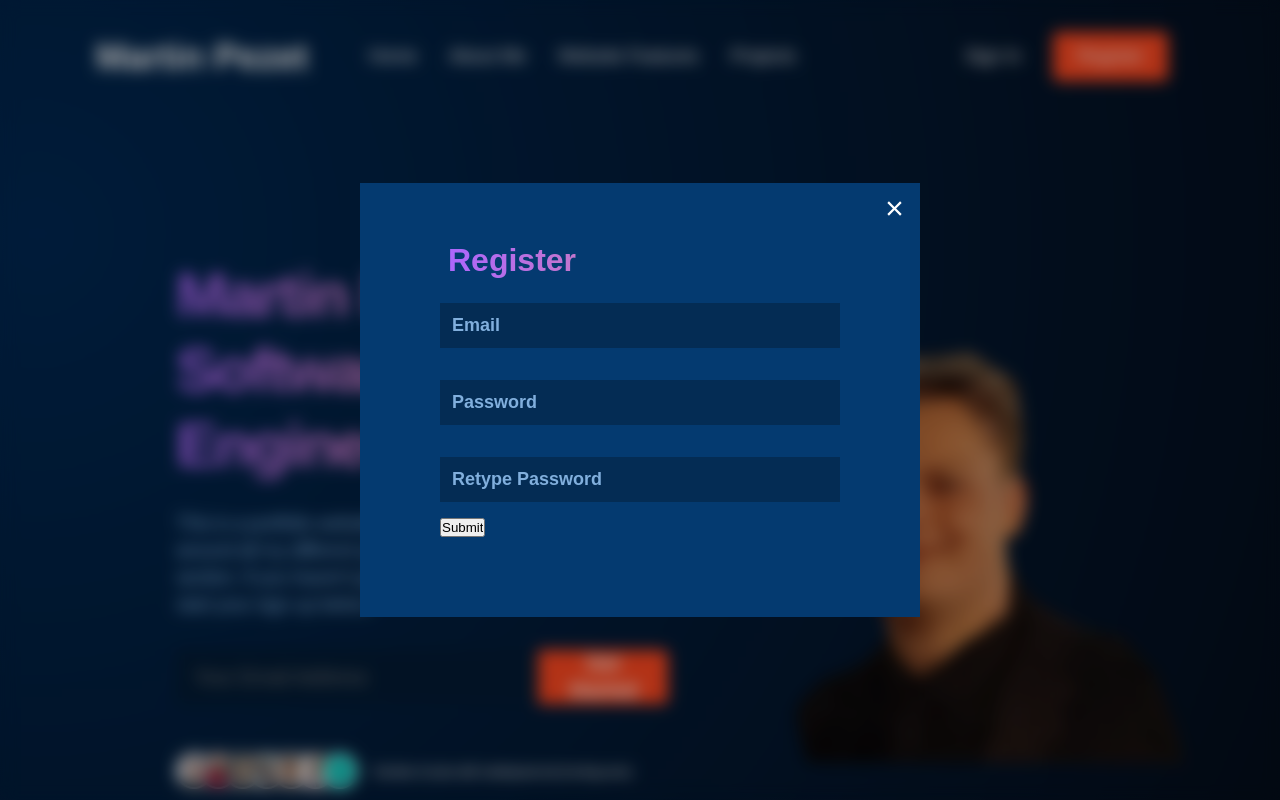
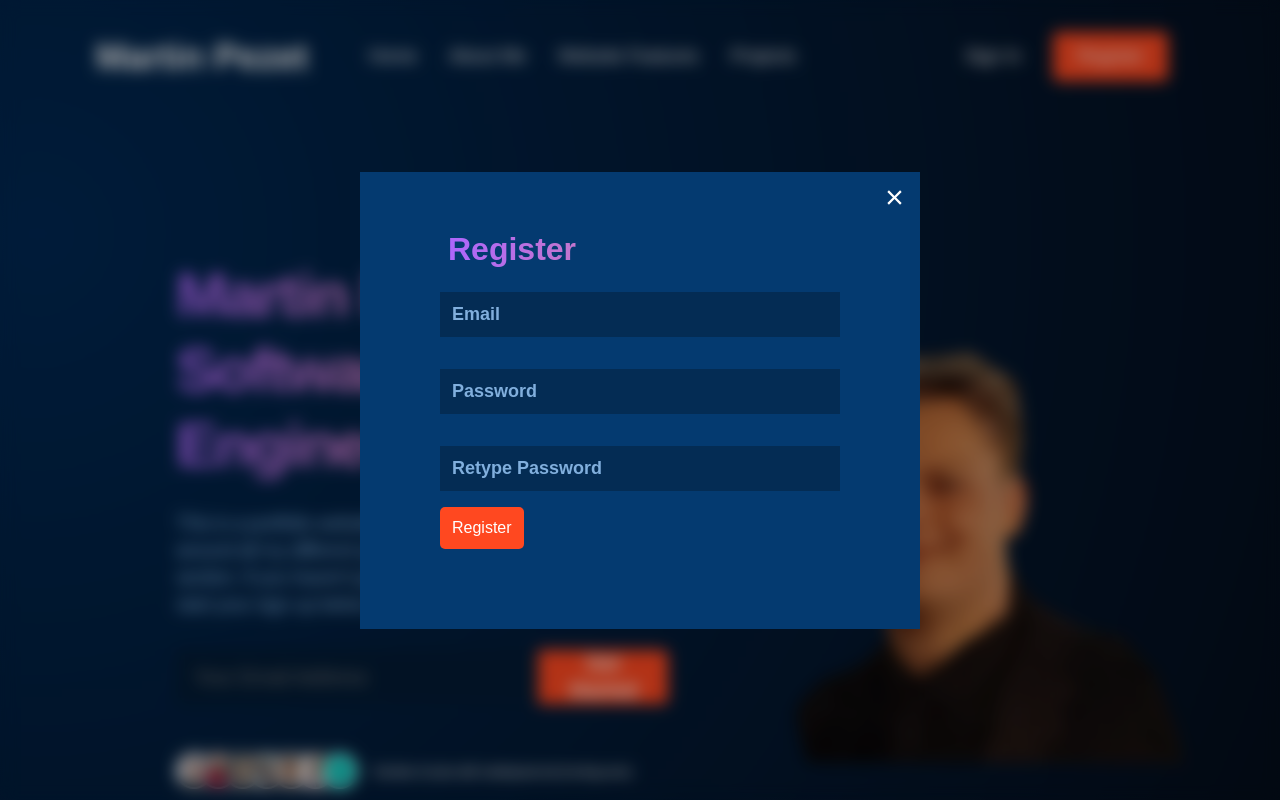
Before and after one commit to MartinPezet/portfolio-website, a React (Create React App) app in the folder client/: page / in a window 1280 px wide. Both pictures are taken after a click on the button "Register". Shown: the top 800 px of the page. Built offline with nearby package versions, Linux system fonts and the light colour scheme.

Commit message:
Added Button Styling

```diff
--- a/client/src/components/popup/popup.css
+++ b/client/src/components/popup/popup.css
@@ -34,7 +34,7 @@
 
 /* Pop Up Content */
 
-.popUpTitle h1 {
+.popupTitle h1 {
     font-family: var(--fontFamily);
     font-size: 32px;
     color: var(--colorText);
@@ -42,7 +42,7 @@
     margin: 0 0 0.5rem 0.5rem;
 }
 
-.popUpInput input {
+.popupInput input {
     padding: 0.75rem;
     margin: 1rem 0;
 
@@ -53,26 +53,40 @@
     min-width: 400px;
 }
 
-.popUpInput input:autofill,
-.popUpInput input:-webkit-autofill,
-.popUpInput input:autofill:focus,
-.popUpInput input:-webkit-autofill:focus,
-.popUpInput input:autofill:active,
-.popUpInput input:-webkit-autofill:active {
+.popupInput input:autofill,
+.popupInput input:-webkit-autofill,
+.popupInput input:autofill:focus,
+.popupInput input:-webkit-autofill:focus,
+.popupInput input:autofill:active,
+.popupInput input:-webkit-autofill:active {
     -webkit-box-shadow: 0 0 0px 100px var(--colorAbout) inset;
     -webkit-text-fill-color: var(--colorText);
 }
 
-.popUpInput * {
+.popupInput input::placeholder {
+    color: var(--colorText);
+}
+
+.popupInput * {
     font-family: var(--fontFamily);
     font-size: 18px;
     font-weight: 600;
 }
 
-.popUpInput *:focus {
+.popupInput *:focus {
     outline: none;
 }
 
-.popUpInput input::placeholder {
-    color: var(--colorText);
+.popupSubmit button {
+    padding: 0.75rem;
+    border: none;
+    cursor: pointer;
+    outline: none;
+
+    background: var(--colorButton);
+    border-radius: 5px;
+
+    font-size: 16px;
+    font-weight: 500;
+    color: #fff;
 }
--- a/client/src/components/signUp/SignUp.js
+++ b/client/src/components/signUp/SignUp.js
@@ -6,18 +6,18 @@ const SignUp = () => {
   return (
     <section className="signUp">
 
-        <div className="signUpTitle popUpTitle">
+        <div className="signUpTitle popupTitle">
             <h1 className="gradientText">Register</h1>
         </div>
 
         <form className="signUpForm">
-            <div className="signUpFormContent popUpInput">
+            <div className="signUpFormContent popupInput">
                 <input type="email" placeholder="Email" autoComplete='email' />
                 <input type="password" id="pwd" placeholder="Password" />
                 <input type="password" id="confirmPwd" placeholder="Retype Password" />
             </div>
-            <div className="signUpFormSubmit">
-                <input type="submit" value="Submit" />
+            <div className="signUpFormSubmit popupSubmit">
+                <button className="scaleOnHover">Register</button>
             </div>
         </form>
 
```
